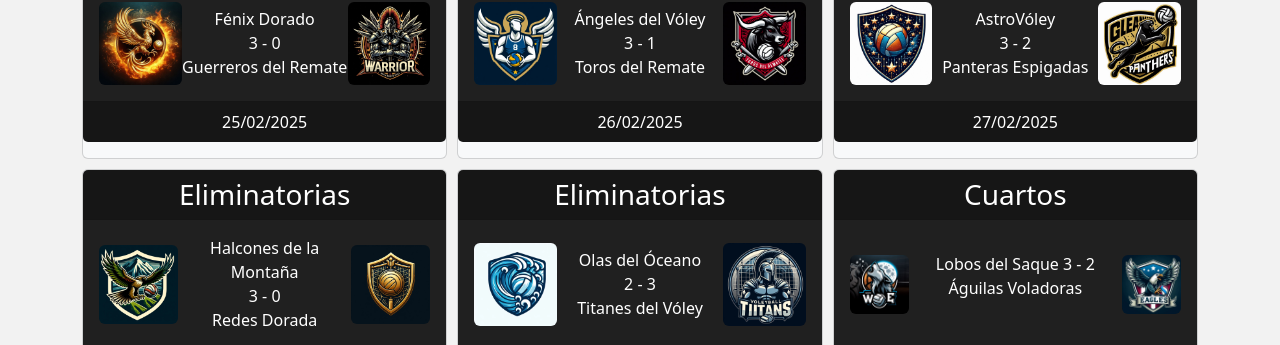
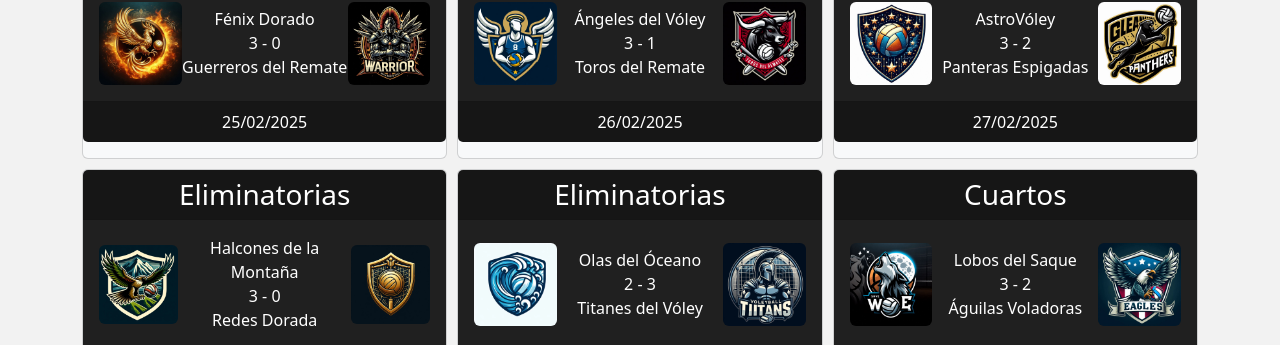
Before and after one commit to MiguelGuerraGalvez/proyectoFinalDIW, a website: page partidos.html in a window 1280 px wide. Shown: the part 590-935 px from the top of the page. Drawn offline with Linux system fonts and the light colour scheme.

Commit message:
Pequeño ajuste en partidos

```diff
--- a/partidos.html
+++ b/partidos.html
@@ -214,7 +214,13 @@
           <figure class="w-25 rounded m-0 p-0">
             <img class="img-fluid rounded" src="img/Lobos del Saque.png" alt="equipo1">
           </figure>
-          <p>Lobos del Saque 3 - 2 Águilas Voladoras</p>
+
+          <div class="d-flex flex-column align-items-center justify-content-center">
+            <p class="m-0 p-0">Lobos del Saque</p>
+            <p class="m-0 p-0"> 3 - 2 </p>
+            <p class="m-0 p-0">Águilas Voladoras</p>
+          </div>
+
           <figure class="w-25 rounded m-0 p-0">
             <img class="img-fluid rounded" src="img/Aguilas Voladoras.png" alt="equipo2">
           </figure>
--- a/src/scss/index/_principal.scss
+++ b/src/scss/index/_principal.scss
@@ -4,6 +4,6 @@
     width: 50vw;
 
     @include mix.media-breakpoint-up(lg) {
-        width: 30vw;
+        width: 20vw;
     }
 }
```
Also changed, not shown: build/css/styles.css.
